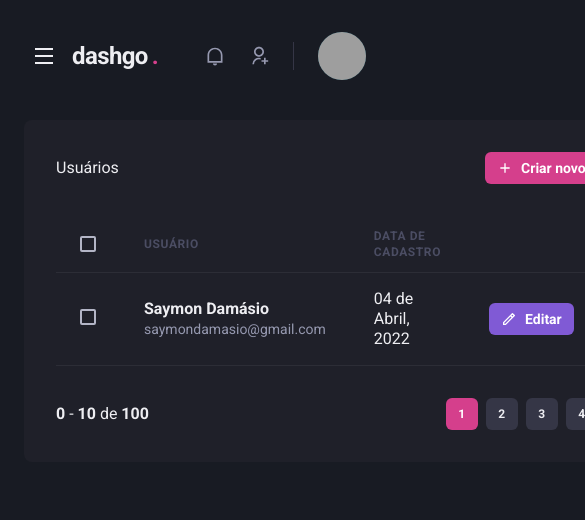
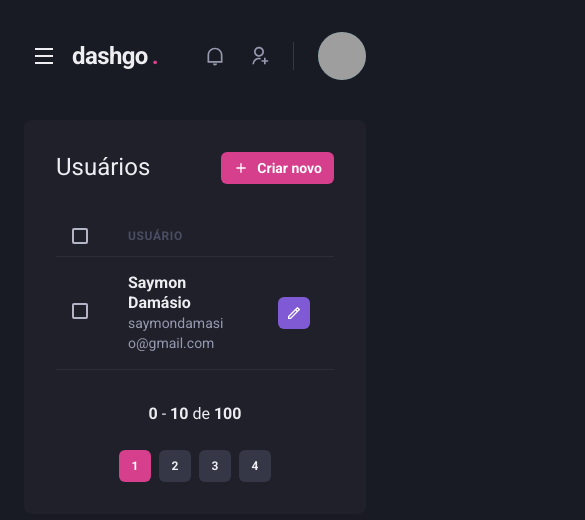
Before and after one commit to saymondamasio/dashgo, a Next.js app: page /users in a window 390 px wide. Shown: the top 520 px of the page, 585 px wide, since content can reach past the window. Built offline with nearby package versions, Linux system fonts and the light colour scheme; grey boxes are pictures that could not be loaded.

Commit message:
feat: add responsiveness to users list page

```diff
--- a/src/components/Pagination/index.tsx
+++ b/src/components/Pagination/index.tsx
@@ -4,7 +4,7 @@ import { PaginationItem } from './PaginationItem'
 export function Pagination() {
   return (
     <Stack
-      direction="row"
+      direction={['column', 'row']}
       mt="8"
       justify="space-between"
       align="center"
--- a/src/pages/users/index.tsx
+++ b/src/pages/users/index.tsx
@@ -5,6 +5,7 @@ import {
   Flex,
   Heading,
   Icon,
+  IconButton,
   Table,
   Tbody,
   Td,
@@ -12,6 +13,7 @@ import {
   Th,
   Thead,
   Tr,
+  useBreakpointValue,
 } from '@chakra-ui/react'
 import { RiAddLine, RiPencilLine } from 'react-icons/ri'
 import { Sidebar } from '../../components/Sidebar'
@@ -19,6 +21,11 @@ import { Header } from '../../components/Header'
 import { Pagination } from '../../components/Pagination'
 
 export default function UsersList() {
+  const isWideVersion = useBreakpointValue({
+    base: false,
+    lg: true,
+  })
+
   return (
     <Box>
       <Header />
@@ -27,7 +34,7 @@ export default function UsersList() {
 
         <Box flex="1" borderRadius="8" bgColor="gray.800" p="8">
           <Flex mb="8" justify="space-between" align="center">
-            <Heading size="large" fontWeight="normal">
+            <Heading size="lg" fontWeight="normal">
               Usuários
             </Heading>
 
@@ -45,30 +52,34 @@ export default function UsersList() {
           <Table colorScheme="whiteAlpha">
             <Thead>
               <Tr>
-                <Th px="6" color="gray.300" w="8">
+                {/* small middle large */}
+                <Th px={['4', '4', '6']} color="gray.300" w="8">
                   <Checkbox colorScheme="pink" />
                 </Th>
                 <Th>Usuário</Th>
-                <Th>Data de cadastro</Th>
+                {isWideVersion && <Th>Data de cadastro</Th>}
                 <Th w="8"></Th>
               </Tr>
             </Thead>
 
             <Tbody>
               <Tr>
-                <Td px="6">
+                <Td px={['4', '4', '6']}>
                   <Checkbox colorScheme="pink" />
                 </Td>
                 <Td>
                   <Box>
-                    <Text fontWeight="bold">Saymon Damásio</Text>
-                    <Text fontSize="sm" color="gray.300">
+                    <Text wordBreak="break-word" fontWeight="bold">
+                      Saymon Damásio
+                    </Text>
+                    <Text wordBreak="break-word" fontSize="sm" color="gray.300">
                       saymondamasio@gmail.com
                     </Text>
                   </Box>
                 </Td>
-                <Td>04 de Abril, 2022</Td>
+                {isWideVersion && <Td>04 de Abril, 2022</Td>}
                 <Td>
+                  {isWideVersion ? (
                     <Button
                       as="a"
                       size="sm"
@@ -78,6 +89,16 @@ export default function UsersList() {
                     >
                       Editar
                     </Button>
+                  ) : (
+                    <IconButton
+                      aria-label="Editar"
+                      as="a"
+                      size="sm"
+                      fontSize="sm"
+                      colorScheme="purple"
+                      icon={<Icon as={RiPencilLine} fontSize="16" />}
+                    />
+                  )}
                 </Td>
               </Tr>
             </Tbody>
```
Lines whose indentation alone changed are shown as unchanged.
